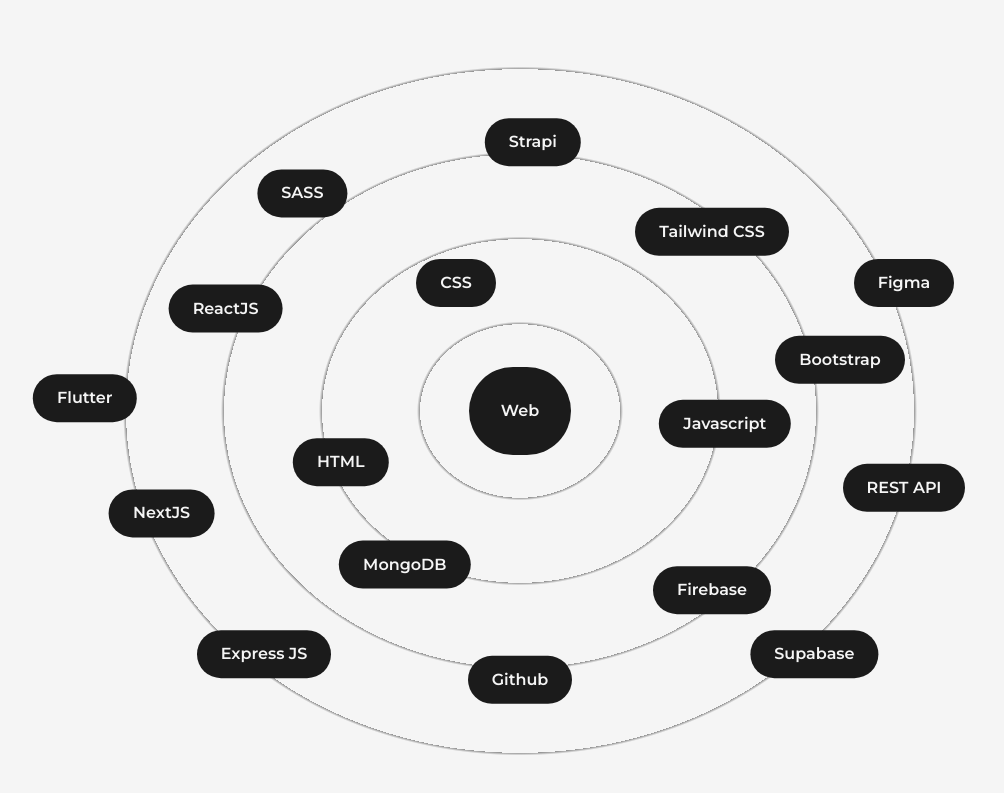
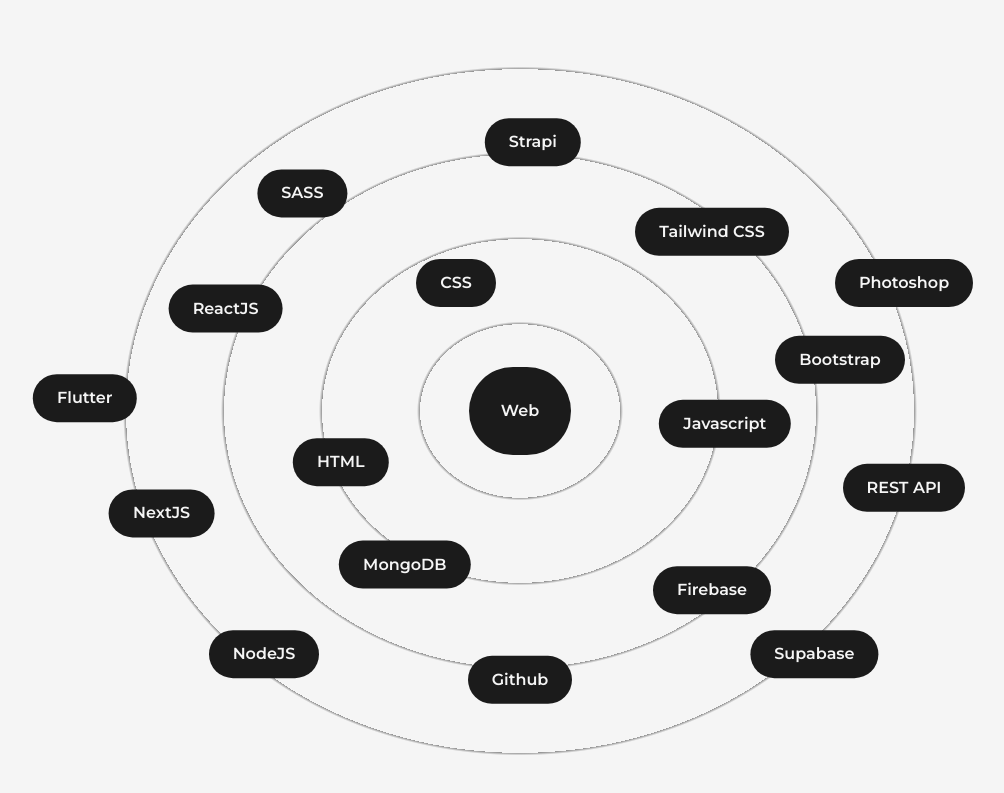
Before and after one commit to CodeChd/Portfolio, a Next.js app: page /about in a window 1280 px wide. Shown: the part 2293-3086 px from the top of the page, without its empty margins (120-1124 px from the left). Built offline with nearby package versions, Linux system fonts and the light colour scheme.

Commit message:
Added my infos

```diff
--- a/src/components/Skills.js
+++ b/src/components/Skills.js
@@ -49,8 +49,8 @@
         <SkillComponent name="Flutter" x="-34vw" y="-1vw"/>
         <SkillComponent name="SASS" x="-17vw" y="-17vw"/>
         <SkillComponent name="REST API" x="30vw" y="6vw"/>
-        <SkillComponent name="Express JS" x="-20vw" y="19vw"/>
-        <SkillComponent name="Figma" x="30vw" y="-10vw"/>
+        <SkillComponent name="NodeJS" x="-20vw" y="19vw"/>
+        <SkillComponent name="Photoshop" x="30vw" y="-10vw"/>
       </div>
     </>
   );
```
